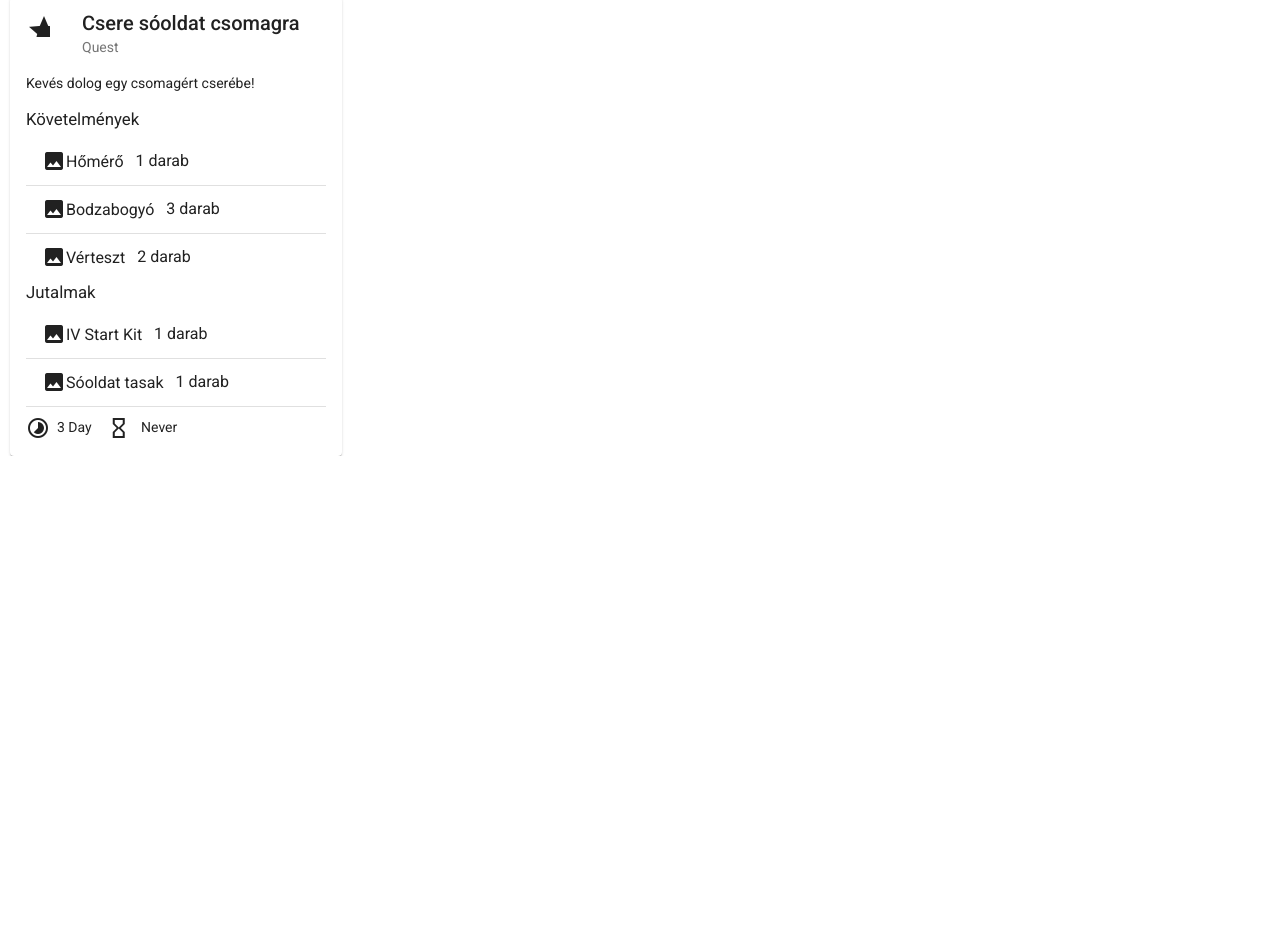
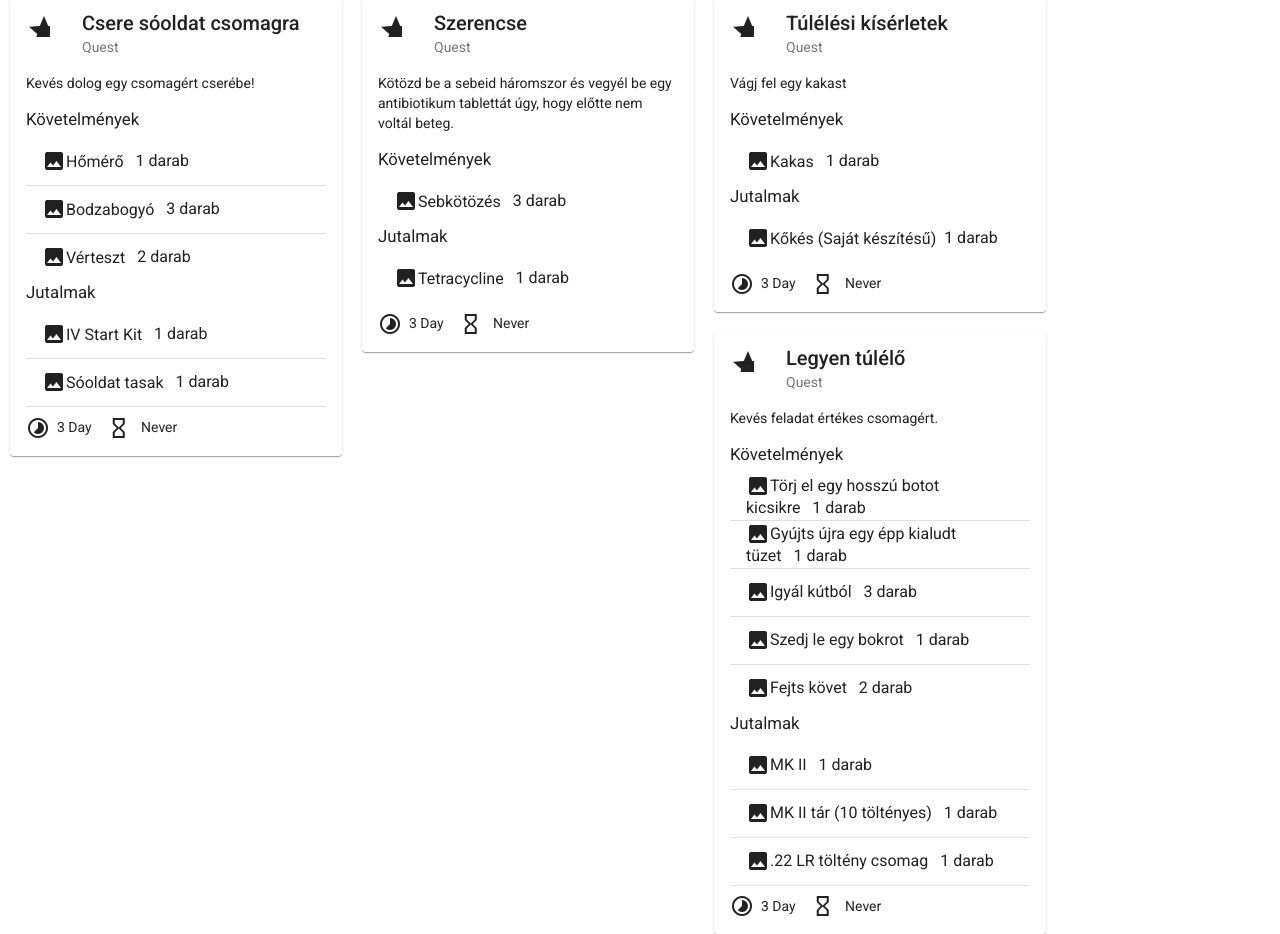
Before and after one commit to zvarg/dayz-predators-quest-book, an Angular app in the folder dayz-predators-quests/: page / in a window 1280 px wide. Shown: the part 2140-3074 px from the top of the page. Before the commit the page ends 2596 px from the top, so only its background shows below. Built offline with nearby package versions, Linux system fonts and the light colour scheme.

Commit message:
Add readme, update quests

```diff
--- a/dayz-predators-quests/src/app/app.component.html
+++ b/dayz-predators-quests/src/app/app.component.html
@@ -2,4 +2,5 @@
     <h1>Tino nagy küldetéskönyve</h1>
     <h4>Aki hibát talál, vagy ötlete van, esetleg segítene feltölteni a questeket, az szóljon discordon (Tino)</h4>
 </div>
+
 <router-outlet></router-outlet>
--- a/dayz-predators-quests/src/app/modules/shared/providers/quest.provider.ts
+++ b/dayz-predators-quests/src/app/modules/shared/providers/quest.provider.ts
@@ -642,6 +642,181 @@ export class QuestProvider {
                 "quantity": 0,
                 "unit": "Never"
             }
+        },
+        {
+            "id": 11,
+            "title": "Szerencse",
+            "description": "Kötözd be a sebeid háromszor és vegyél be egy antibiotikum tablettát úgy, hogy előtte nem voltál beteg.",
+            "requirements": [
+                {
+                    "item": {
+                        "id": 1035,
+                        "name": "Sebkötözés",
+                        "thumbnail": "",
+                        "wikiUrl": ""
+                    },
+                    "count": 3
+                }
+            ],
+            "rewards": [
+                {
+                    "item": {
+                        "id": 1011,
+                        "name": "Tetracycline",
+                        "thumbnail": "https://static.wikia.nocookie.net/dayz_gamepedia/images/2/26/Tetracycline_Antibiotics.png",
+                        "wikiUrl": "https://dayz.fandom.com/wiki/Tetracycline_Pills"
+                    },
+                    "count": 1
+                }
+            ],
+            "isRepeatable": true,
+            "location": {
+                "name": "Otmel",
+                "locationUrl": "https://dayz.ginfo.gg/#c=-72;83;5"
+            },
+            "cooldown": {
+                "quantity": 3,
+                "unit": "Day"
+            },
+            "expiration": {
+                "quantity": 0,
+                "unit": "Never"
+            }
+        },
+        {
+            "id": 12,
+            "title": "Túlélési kísérletek",
+            "description": "Vágj fel egy kakast",
+            "requirements": [
+                {
+                    "item": {
+                        "id": 1039,
+                        "name": "Kakas",
+                        "thumbnail": "https://static.wikia.nocookie.net/dayz_gamepedia/images/2/2c/Rooster.png",
+                        "wikiUrl": "https://dayz.fandom.com/wiki/Rooster"
+                    },
+                    "count": 1
+                }
+            ],
+            "rewards": [
+                {
+                    "item": {
+                        "id": 1006,
+                        "name": "Kőkés",
+                        "thumbnail": "https://static.wikia.nocookie.net/dayz_gamepedia/images/9/9c/ImprovisedKnife.png",
+                        "wikiUrl": "https://dayz.fandom.com/wiki/Stone_Knife",
+                        "madeBySelf": true
+                    },
+                    "count": 1
+                }
+            ],
+            "isRepeatable": true,
+            "location": {
+                "name": "Otmel",
+                "locationUrl": "https://dayz.ginfo.gg/#c=-72;83;5"
+            },
+            "cooldown": {
+                "quantity": 3,
+                "unit": "Day"
+            },
+            "expiration": {
+                "quantity": 0,
+                "unit": "Never"
+            }
+        },
+        {
+            "id": 13,
+            "title": "Legyen túlélő",
+            "description": "Kevés feladat értékes csomagért.",
+            "requirements": [
+                {
+                    "item": {
+                        "id": 1040,
+                        "name": "Törj el egy hosszú botot kicsikre",
+                        "thumbnail": "https://static.wikia.nocookie.net/dayz_gamepedia/images/4/4e/Ashwood_stick.png",
+                        "wikiUrl": "https://dayz.fandom.com/wiki/Long_Wooden_Stick"
+                    },
+                    "count": 1
+                },
+                {
+                    "item": {
+                        "id": 1041,
+                        "name": "Gyújts újra egy épp kialudt tüzet",
+                        "thumbnail": "https://static.wikia.nocookie.net/dayz_gamepedia/images/5/53/Fireplace.png",
+                        "wikiUrl": "https://dayz.fandom.com/wiki/Fireplace"
+                    },
+                    "count": 1
+                },
+                {
+                    "item": {
+                        "id": 1042,
+                        "name": "Igyál kútból",
+                        "thumbnail": "https://static.wikia.nocookie.net/dayz_gamepedia/images/5/53/Fireplace.png",
+                        "wikiUrl": "https://dayz.fandom.com/wiki/Fireplace"
+                    },
+                    "count": 3
+                },
+                {
+                    "item": {
+                        "id": 1042,
+                        "name": "Szedj le egy bokrot",
+                        "thumbnail": "https://static.wikia.nocookie.net/dayz_gamepedia/images/a/af/SambucusBush_5a.png",
+                        "wikiUrl": "https://dayz.fandom.com/wiki/Sambucus_Bush"
+                    },
+                    "count": 1
+                },
+                {
+                    "item": {
+                        "id": 1042,
+                        "name": "Fejts követ",
+                        "thumbnail": "https://static.wikia.nocookie.net/dayz_gamepedia/images/d/d4/Stone.png",
+                        "wikiUrl": "https://dayz.fandom.com/wiki/Stone"
+                    },
+                    "count": 2
+                }
+            ],
+            "rewards": [
+                {
+                    "item": {
+                        "id": 1045,
+                        "name": "MK II",
+                        "thumbnail": "https://static.wikia.nocookie.net/dayz_gamepedia/images/0/0d/MKII.png",
+                        "wikiUrl": "https://dayz.fandom.com/wiki/MK_II"
+                    },
+                    "count": 1
+                },
+                {
+                    "item": {
+                        "id": 1046,
+                        "name": "MK II tár (10 töltényes)",
+                        "thumbnail": "https://static.wikia.nocookie.net/dayz_gamepedia/images/d/d6/AmmoBox_22_50Rnd.png",
+                        "wikiUrl": "https://dayz.fandom.com/wiki/.22_LR_Rounds"
+                    },
+                    "count": 1
+                },
+                {
+                    "item": {
+                        "id": 1047,
+                        "name": ".22 LR töltény csomag",
+                        "thumbnail": "https://static.wikia.nocookie.net/dayz_gamepedia/images/7/7d/Ammo_22.png",
+                        "wikiUrl": "https://dayz.fandom.com/wiki/.22_LR_Rounds"
+                    },
+                    "count": 1
+                }
+            ],
+            "isRepeatable": true,
+            "location": {
+                "name": "Otmel",
+                "locationUrl": "https://dayz.ginfo.gg/#c=-72;83;5"
+            },
+            "cooldown": {
+                "quantity": 3,
+                "unit": "Day"
+            },
+            "expiration": {
+                "quantity": 0,
+                "unit": "Never"
+            }
         }
     ]`;
 }
```
Also changed, not shown: dayz-predators-quests/readme.txt (added).
